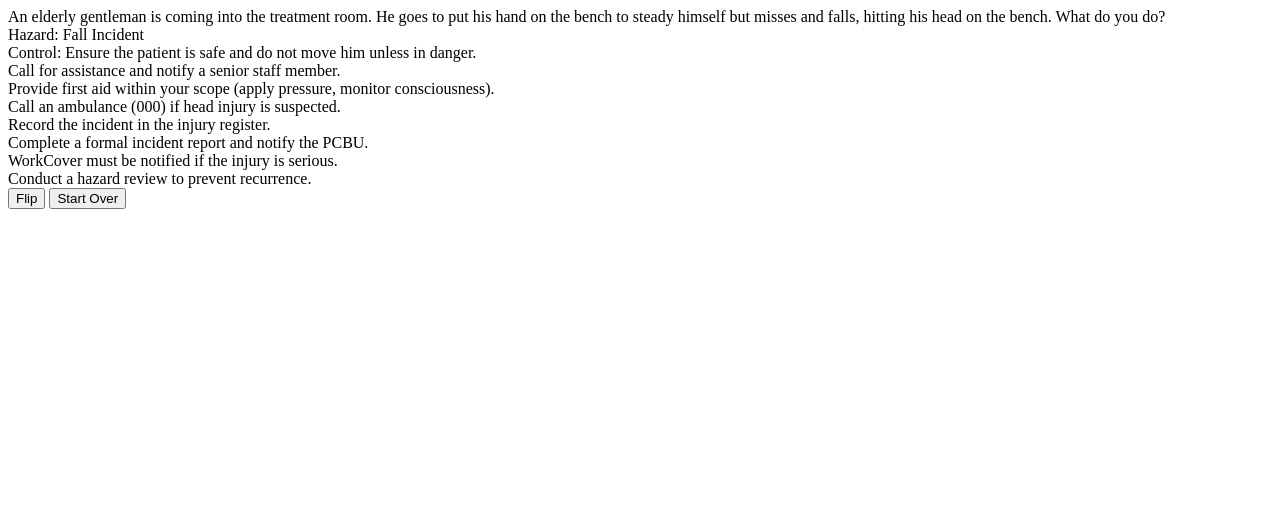
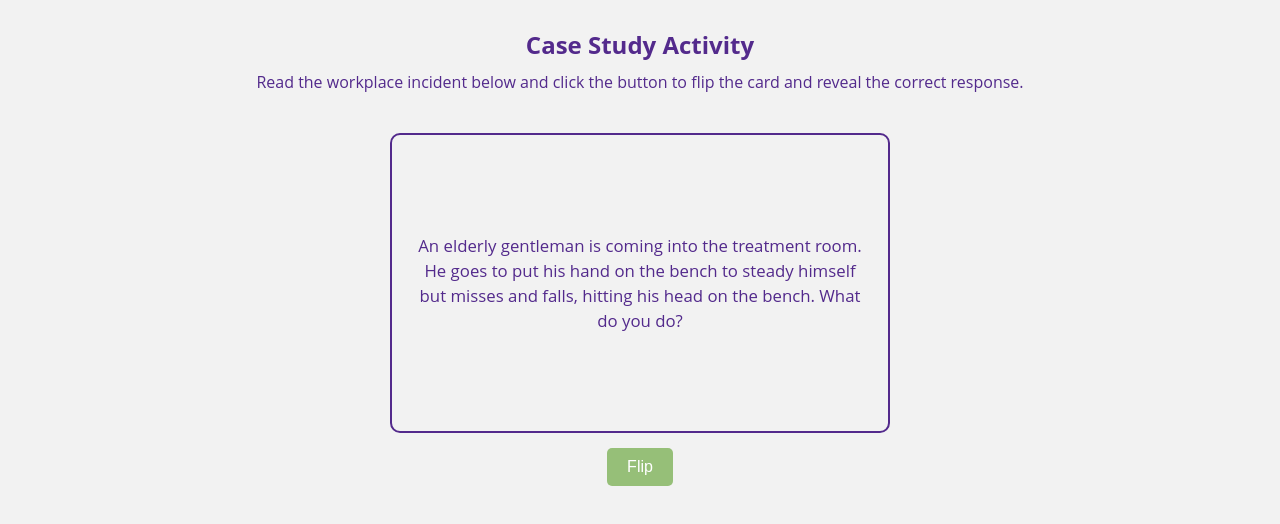
Before and after one commit to DapaLMS1/Case-Study---Incident, a plain HTML site: page index.html in a window 1280 px wide. Drawn offline with Linux system fonts and the light colour scheme.

Commit message:
Update index.html

```diff
--- a/index.html
+++ b/index.html
@@ -1,22 +1,125 @@
-<div class="flip-card" id="card6">
+<!DOCTYPE html>
+<html lang="en">
+<head>
+  <meta charset="UTF-8">
+  <title>Case Study: Fall Incident</title>
+  <style>
+    body {
+      font-family: 'Open Sans', sans-serif;
+      background-color: #F2F2F2;
+      padding: 20px;
+      text-align: center;
+      color: #532A8C;
+    }
+
+    .title {
+      font-size: 24px;
+      font-weight: bold;
+      margin-bottom: 10px;
+    }
+
+    .instructions {
+      font-size: 1rem;
+      margin-bottom: 40px;
+    }
+
+    .flip-card {
+      background-color: transparent;
+      width: 500px;
+      height: 300px;
+      perspective: 1000px;
+      margin: auto;
+    }
+
+    .flip-card-inner {
+      position: relative;
+      width: 100%;
+      height: 100%;
+      text-align: center;
+      transition: transform 0.6s;
+      transform-style: preserve-3d;
+    }
+
+    .flip-card.flipped .flip-card-inner {
+      transform: rotateY(180deg);
+    }
+
+    .flip-card-front, .flip-card-back {
+      position: absolute;
+      width: 100%;
+      height: 100%;
+      -webkit-backface-visibility: hidden;
+      backface-visibility: hidden;
+      border: 2px solid #532A8C;
+      border-radius: 10px;
+      background-color: #F2F2F2;
+      color: #532A8C;
+      display: flex;
+      justify-content: center;
+      align-items: center;
+      padding: 20px;
+      box-sizing: border-box;
+      font-size: 1.05em;
+      line-height: 1.5;
+    }
+
+    .flip-card-back {
+      transform: rotateY(180deg);
+      background-color: #7ABF49;
+      color: white;
+    }
+
+    .card-controls {
+      margin-top: 15px;
+    }
+
+    .flip-button {
+      margin: 0 5px;
+      padding: 10px 20px;
+      font-size: 1rem;
+      background-color: #96BF78;
+      color: white;
+      border: none;
+      border-radius: 5px;
+      cursor: pointer;
+    }
+
+    .flip-button:hover {
+      background-color: #7ABF49;
+    }
+  </style>
+</head>
+<body>
+
+  <div class="title">Case Study Activity</div>
+  <div class="instructions">Read the workplace incident below and click the button to flip the card and reveal the correct response.</div>
+
+  <div class="flip-card" id="fallCard">
     <div class="flip-card-inner">
       <div class="flip-card-front">
         An elderly gentleman is coming into the treatment room. He goes to put his hand on the bench to steady himself but misses and falls, hitting his head on the bench. What do you do?
       </div>
       <div class="flip-card-back">
-      Hazard: Fall Incident<br>
-      Control: Ensure the patient is safe and do not move him unless in danger.<br>
-      Call for assistance and notify a senior staff member.<br>
-      Provide first aid within your scope (apply pressure, monitor consciousness).<br>
+        Ensure the patient is safe—do not move them unless in danger.<br>
+        Call for help and notify a senior staff member.<br>
+        Provide first aid within your scope.<br>
         Call an ambulance (000) if head injury is suspected.<br>
         Record the incident in the injury register.<br>
-      Complete a formal incident report and notify the PCBU.<br>
-      WorkCover must be notified if the injury is serious.<br>
-      Conduct a hazard review to prevent recurrence.
+        Notify your supervisor and complete an incident report.<br>
+        PCBU must notify WorkCover if serious.<br>
+        Identify and address contributing hazards.
       </div>
     </div>
     <div class="card-controls">
-    <button class="flip-button" onclick="flip('card6')">Flip</button>
-    <button class="next-button" onclick="nextCard()">Start Over</button>
+      <button class="flip-button" onclick="flipCard()">Flip</button>
     </div>
   </div>
+
+  <script>
+    function flipCard() {
+      document.getElementById("fallCard").classList.toggle("flipped");
+    }
+  </script>
+
+</body>
+</html>
```
Lines whose indentation alone changed are shown as unchanged.
